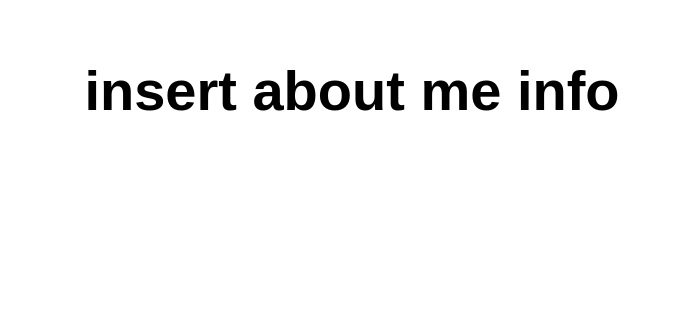
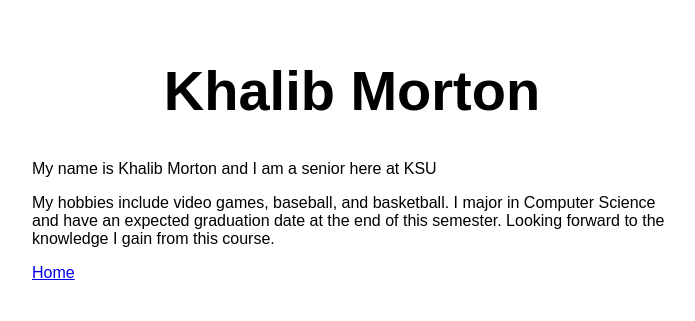
Before and after one commit to kmorto/First_Static_WebApp, a plain HTML site: page src/about_me.html in a window 1280 px wide. Shown: the whole page, without its empty margins (288-983 px from the left). Drawn offline with Linux system fonts and the light colour scheme.

Commit message:
added about me

```diff
--- a/src/about_me.html
+++ b/src/about_me.html
@@ -10,7 +10,14 @@
 
 <body>
   <main>
-    <h1>insert about me info</h1>
+    <h1>Khalib Morton</h1>
+    <p>My name is Khalib Morton and I am a senior here at KSU</p>
+    <p>My hobbies include video games, baseball, and basketball.
+        I major in Computer Science and have an expected graduation date at the end of this semester.
+        Looking forward to the knowledge I gain from this course.
+    </p>
+
+    <p><a href="./index.html">Home</a></p>
   </main>
 </body>
 
```
Also changed, not shown: src/image.html (+1 -0 lines), 1 other file.
